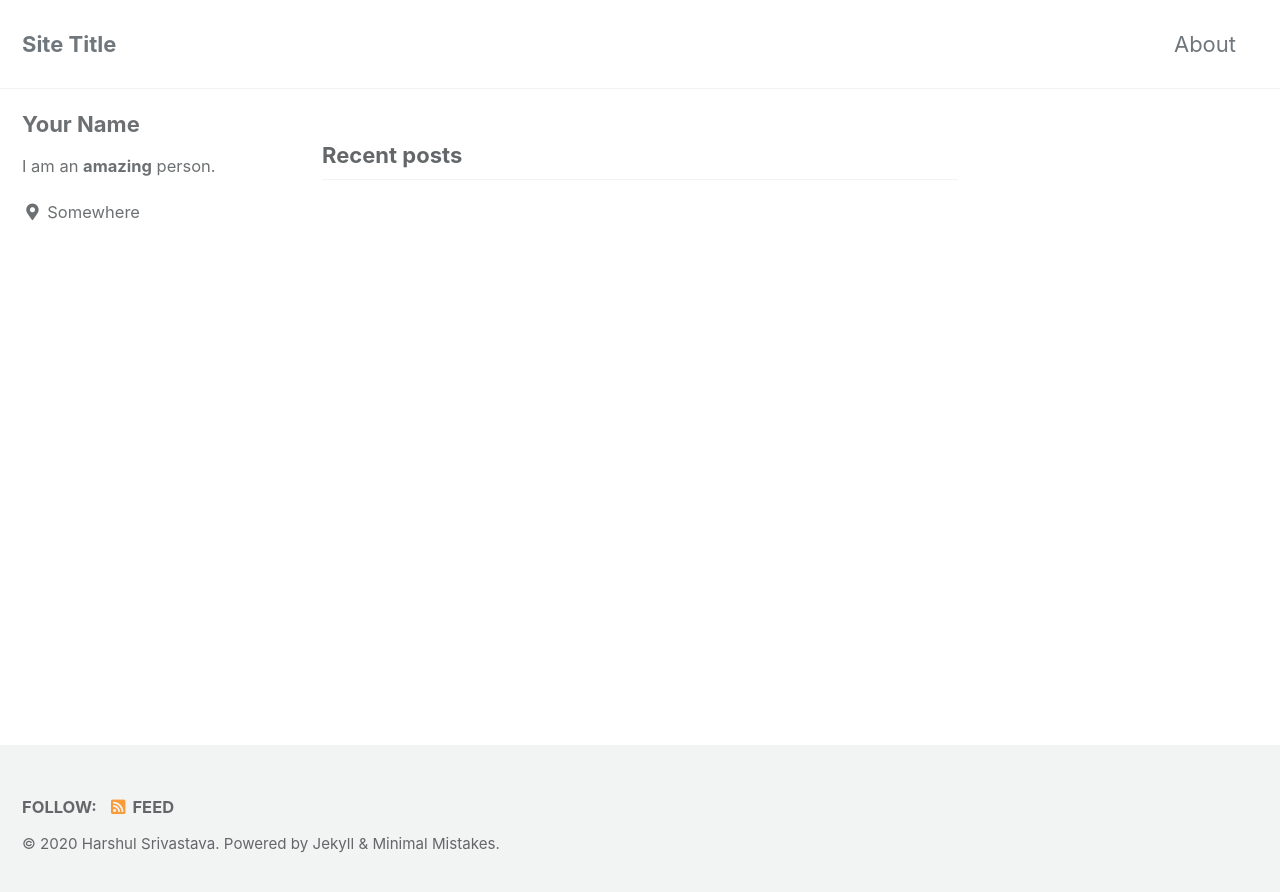
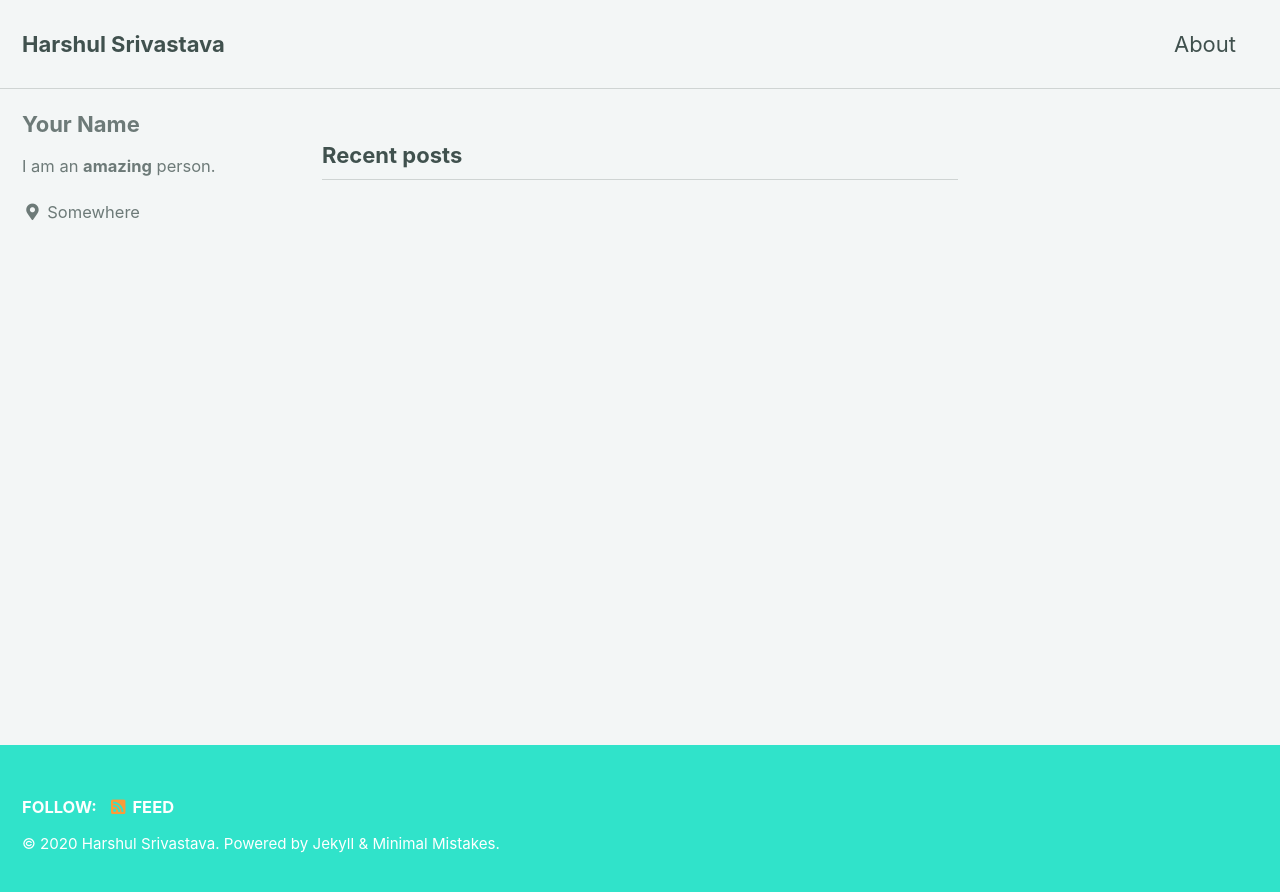
Before and after one commit to harshulsri/harshulsri.github.io, a Jekyll site: the page built from index.html, in a window 1280 px wide. Shown: the top 892 px of the page. Built offline with Jekyll 4.4.1, drawn with Linux system fonts in a browser that asks for light colours; cached includes are drawn as plain includes; the list of posts is cut into pages by our own code.

Commit message:
Update _config.yml

```diff
--- a/_config.yml
+++ b/_config.yml
@@ -12,16 +12,16 @@
 
 # theme                  : "minimal-mistakes-jekyll"
 # remote_theme           : "mmistakes/minimal-mistakes"
-minimal_mistakes_skin    : "default" # "air", "aqua", "contrast", "dark", "dirt", "neon", "mint", "plum", "sunrise"
+minimal_mistakes_skin    : "mint" # "air", "aqua", "contrast", "dark", "dirt", "neon", "mint", "plum", "sunrise"
 
 # Site Settings
 locale                   : "en-US"
-title                    : "Site Title"
+title                    : "Harshul Srivastava"
 title_separator          : "-"
 subtitle                 : # site tagline that appears below site title in masthead
 name                     : "Harshul Srivastava"
 description              : "TIM Major at University of California, Santa Cruz"
-url                      : # the base hostname & protocol for your site e.g. "https://mmistakes.github.io"
+url                      : "https://harshulsri.io" # the base hostname & protocol for your site e.g. "https://mmistakes.github.io"
 baseurl                  : # the subpath of your site, e.g. "/blog"
 repository               : # GitHub username/repo-name e.g. "mmistakes/minimal-mistakes"
 teaser                   : # path of fallback teaser image, e.g. "/assets/images/500x300.png"
```
